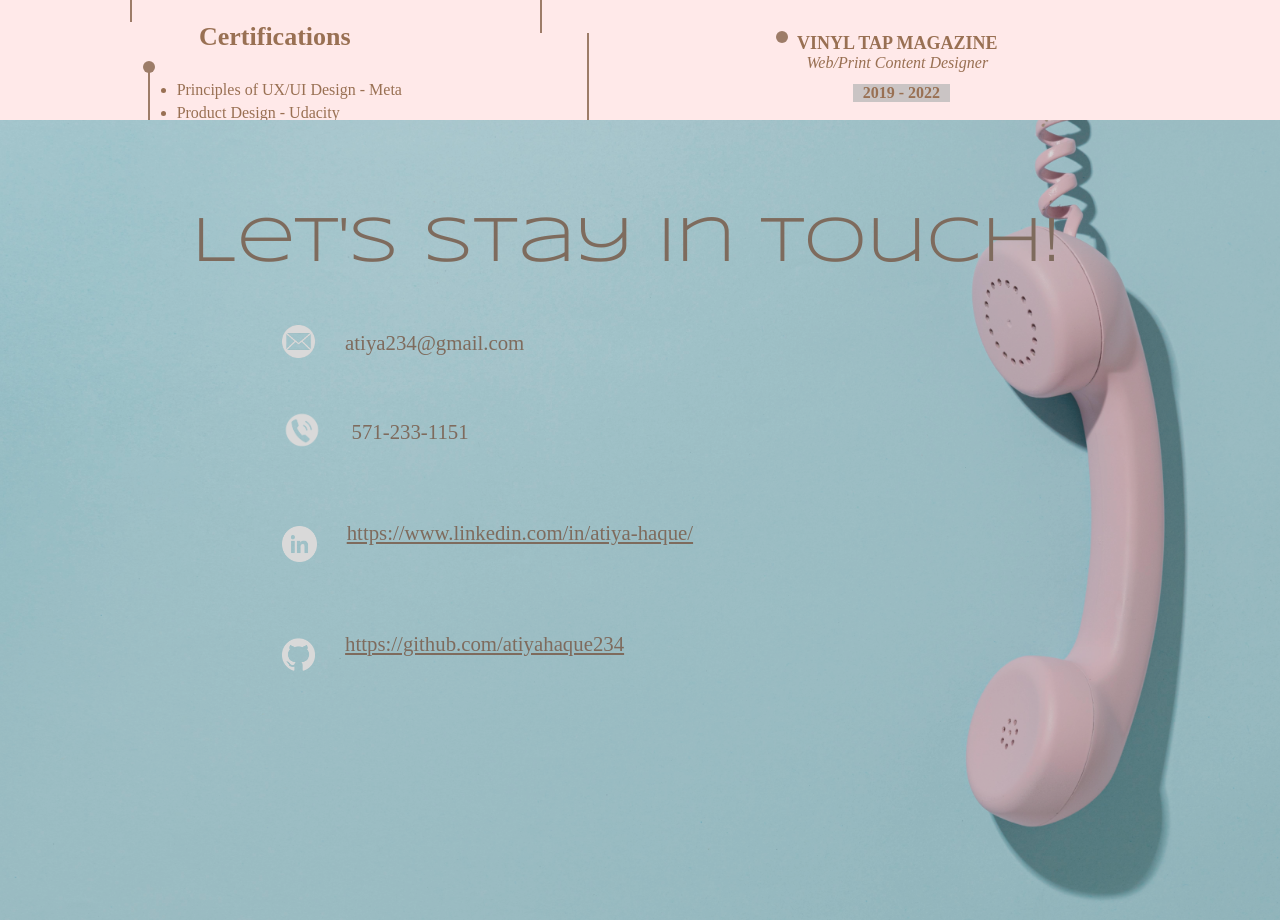
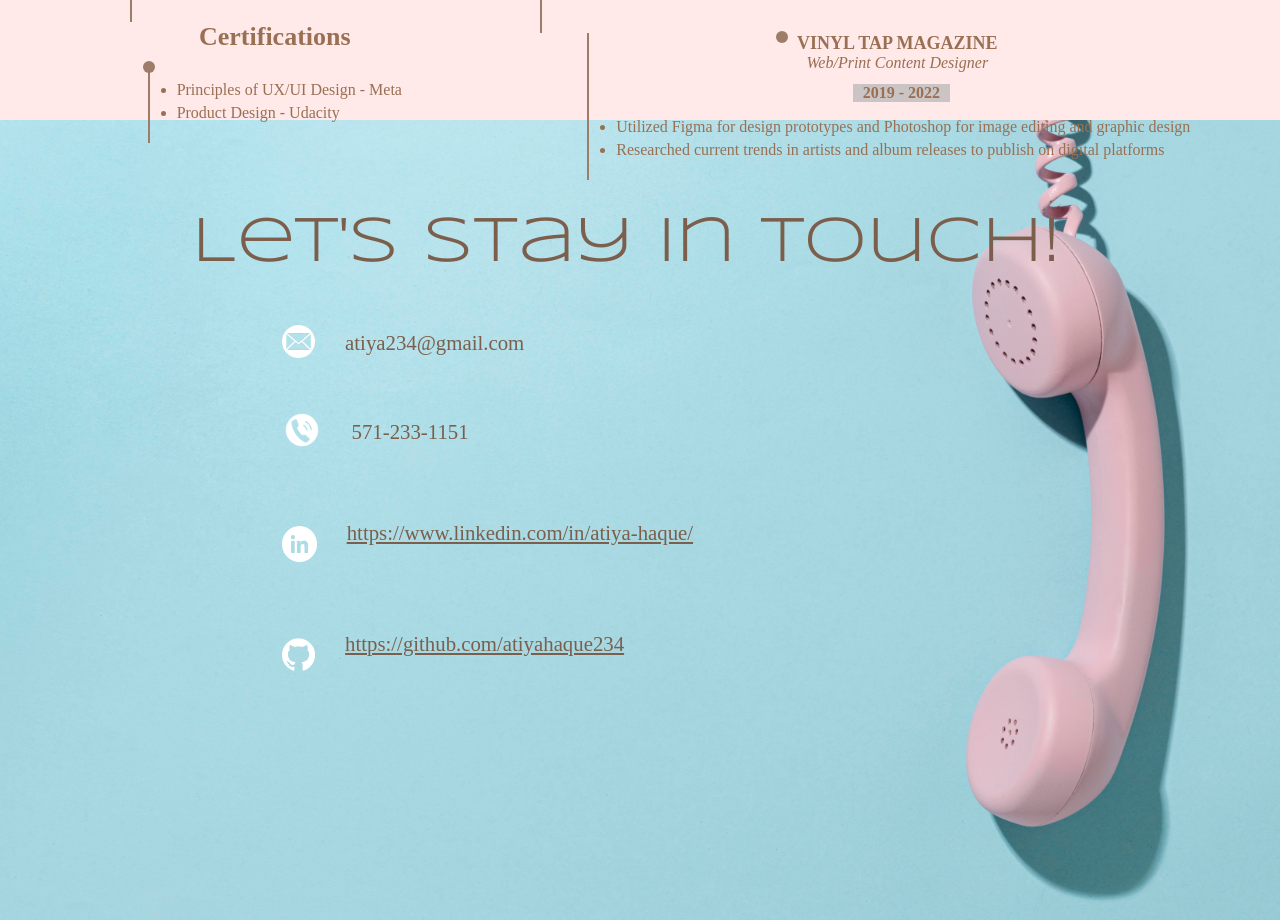
Before and after one commit to atiyahaque234/atiyahaque234.github.io, a React (Create React App) app: page / in a window 1280 px wide. Shown: the part 3262-4182 px from the top of the page. Built offline with nearby package versions, Linux system fonts and the light colour scheme; a web font is replaced by a local one.

Commit message:
contact page colors

```diff
--- a/src/styles/contact.css
+++ b/src/styles/contact.css
@@ -1,7 +1,7 @@
 #contact {
   background-image: url("../../public/res/contact-phone.jpg");
-  filter: contrast(70%);
 
+  filter: contrast(70%), brightness(105%);
   background-size: cover;
   background-repeat: no-repeat;
   background-position: center;
@@ -20,14 +20,14 @@
   position: sticky;
   font-size: 400%;
   font-family: "syncopate", sans-serif;
-  color: rgb(126, 98, 78);
+  color: rgb(123, 95, 76);
   font-weight: lighter;
   margin-left: 0;
 }
 
 .contact-text {
   padding: 0 5%;
-  color: rgb(126, 98, 78);
+  color: rgb(123, 95, 76);
   font-size: 130%;
   line-height: 1em;
   font-weight: lighter;
@@ -37,7 +37,7 @@
 }
 
 .url-color {
-  color: rgb(126, 98, 78);
+  color: rgb(123, 95, 76);
   text-decoration: underline;
 }
 
@@ -104,7 +104,7 @@
 
   .contact-text {
     font-size: 100%; /* Smaller font size for text */
-    color: rgb(126, 98, 78);
+    color: rgb(123, 95, 76);
     margin: 10%;
   }
 
```
Also changed, not shown: 6 other files (tests, documents, lock files or other folders).
